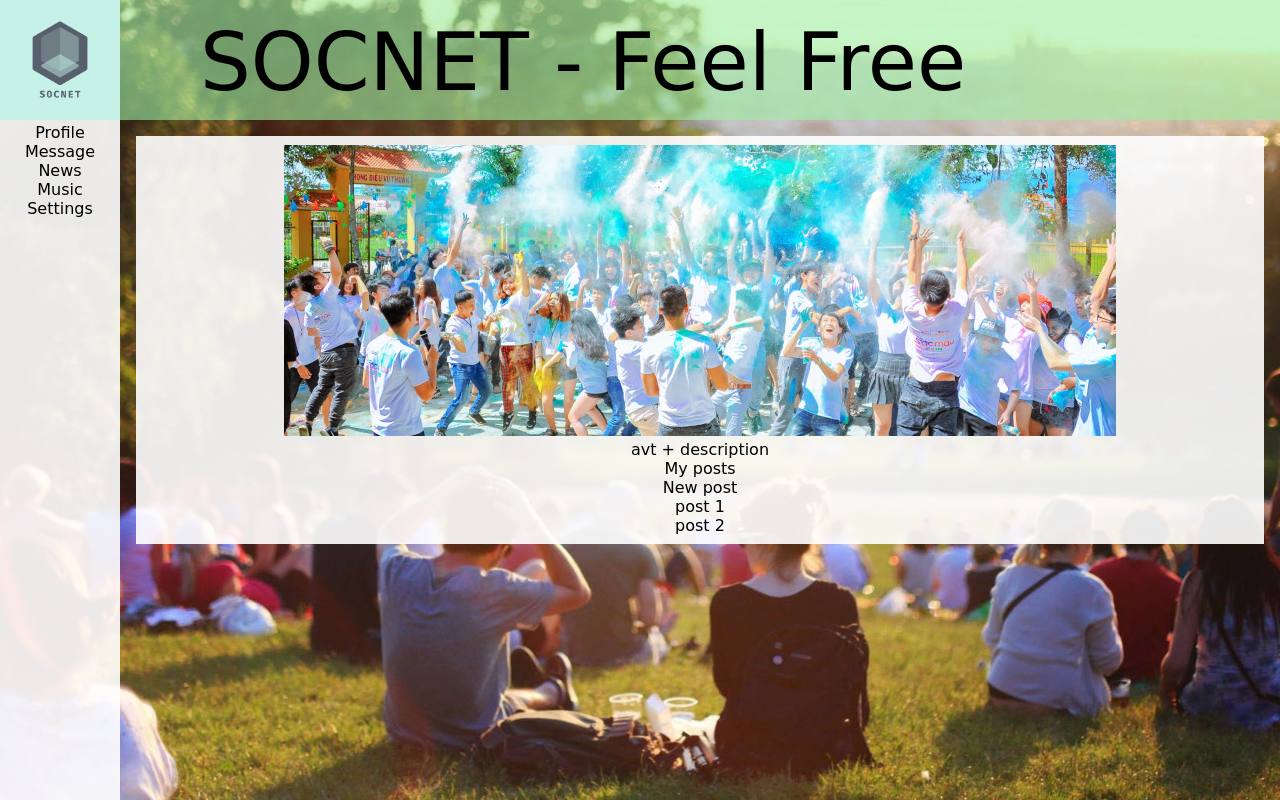
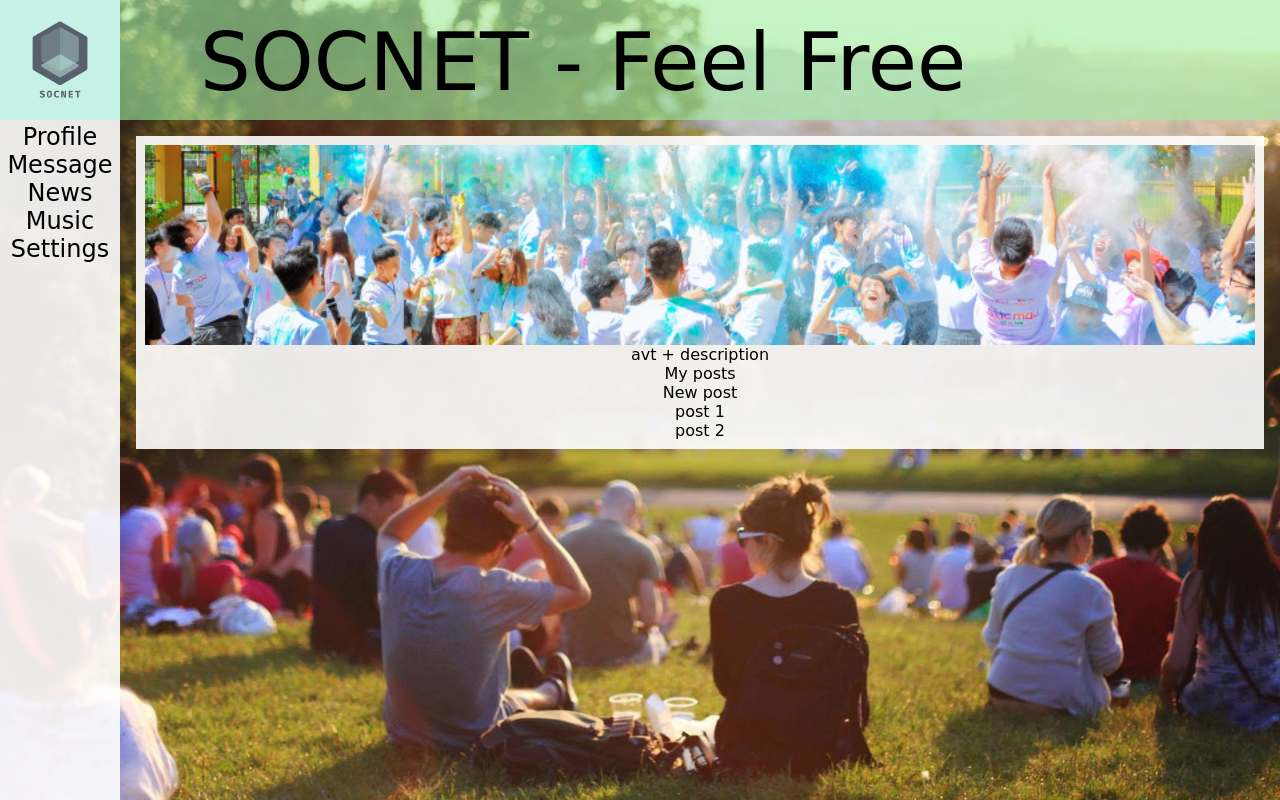
Before and after one commit to brainthief/socnet, a React (Create React App) app: page / in a window 1280 px wide. Built offline with nearby package versions, Linux system fonts and the light colour scheme.

Commit message:
components moved to files

```diff
--- a/src/App.css
+++ b/src/App.css
@@ -52,6 +52,7 @@ body {
   padding-top: 3px;
   color: black;
   background-color: rgba(256,256,256, 0.9);
+  font-size: 1.5em;
 }
 
 .appWrapper .content {
@@ -65,8 +66,16 @@ body {
   text-align: center;
 }
 
-.appWrapper .content .contentText img{
-  max-width: 100%;
+
+
+.appWrapper .content .contentText .profImg{
+  background: #000;
+  height: 200px;
+  width: auto;
+  background-image: url(./img/colors.jpeg);
+  background-repeat: no-repeat;
+  background-position: center;
+  background-size: cover;
 }
 
 @media only screen and (max-width: 1000px) {
--- a/src/App.js
+++ b/src/App.js
@@ -1,36 +1,15 @@
 import React from 'react';
 import './App.css';
-import logo from './img/logo.png'
-import imgProfile from './img/colors.jpeg'
+import Header from './components/Header';
+import Navbar from './components/Navbar';
+import Profile from './components/Profile';
 
 const App = () => {
   return (
     <div className="appWrapper">
-      <header className="header">
-        <div className="logo"><img src={logo} alt="logo" /></div>
-
-        <div className="mainText">SOCNET - Feel Free</div>
-      </header>
-      <nav className="nav">
-        <div>Profile</div>
-        <div>Message</div>
-        <div>News</div>
-        <div>Music</div>
-        <div>Settings</div>
-      </nav>
-      <div className="content">
-        <div className="contentText">
-          <div><img src={imgProfile} alt='' /></div>
-          <div>avt + description</div>
-          <div>My posts
-            <div>New post
-              <div>post 1</div>
-              <div>post 2</div>
-            </div>
-          </div>
-        </div>
-
-      </div>
+      <Header />
+      <Navbar />
+      <Profile />
     </div>
   );
 }
--- /dev/null
+++ b/src/components/Header.jsx
@@ -0,0 +1,14 @@
+import React from 'react'
+import logo from './../img/logo.png'
+
+const Header = () => {
+ return (
+  <header className="header">
+   <div className="logo"><img src={logo} alt="logo" /></div>
+
+   <div className="mainText">SOCNET - Feel Free</div>
+  </header>
+ )
+}
+
+export default Header
--- /dev/null
+++ b/src/components/Navbar.jsx
@@ -0,0 +1,15 @@
+import React from 'react'
+
+const Nav = () => {
+ return (
+  <nav className="nav">
+   <div>Profile</div>
+   <div>Message</div>
+   <div>News</div>
+   <div>Music</div>
+   <div>Settings</div>
+  </nav>
+ )
+}
+
+export default Nav
--- /dev/null
+++ b/src/components/Profile.jsx
@@ -0,0 +1,20 @@
+import React from 'react'
+
+const Profile = () => {
+ return (
+  <div className="content">
+   <div className="contentText">
+    <div className="profImg"></div>
+    <div>avt + description</div>
+    <div>My posts
+            <div>New post
+              <div>post 1</div>
+      <div>post 2</div>
+     </div>
+    </div>
+   </div>
+  </div>
+ )
+}
+
+export default Profile
```
